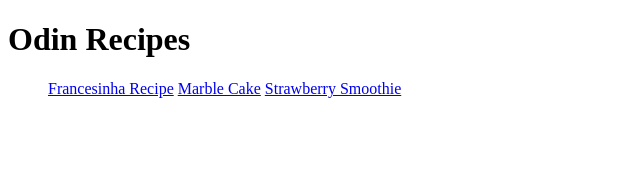
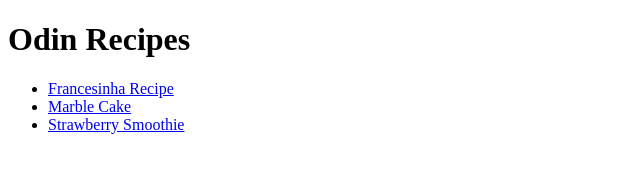
Before and after one commit to KikoCoding/odin-recipes, a plain HTML site: page index.html in a window 1280 px wide. Shown: the whole page, without its empty margins (0-640 px from the left). Drawn offline with Linux system fonts and the light colour scheme.

```diff
--- a/index.html
+++ b/index.html
@@ -7,9 +7,10 @@
 </head>
 <body>
     <h1>Odin Recipes</h1>
-    <ul>    <a href="recipes/francesinha.html">Francesinha Recipe</a>
-    <a href="recipes/marblecake.html">Marble Cake</a>
-    <a href="recipes/smoothie.html">Strawberry Smoothie</a>
+    <ul>
+        <li><a href="recipes/francesinha.html">Francesinha Recipe</a></li>
+        <li><a href="recipes/marblecake.html">Marble Cake</a></li>
+        <li><a href="recipes/smoothie.html">Strawberry Smoothie</a></li>
     </ul>
 </body>
 </html>
```
Also changed, not shown: recipes/francesinha.html (+2 -0 lines), recipes/marblecake.html (+1 -0 lines).
